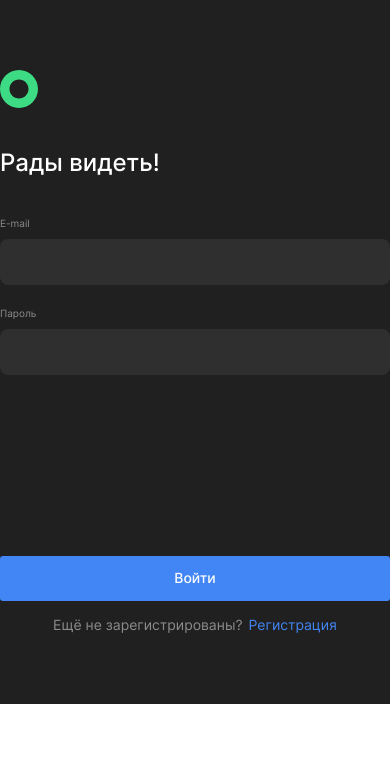
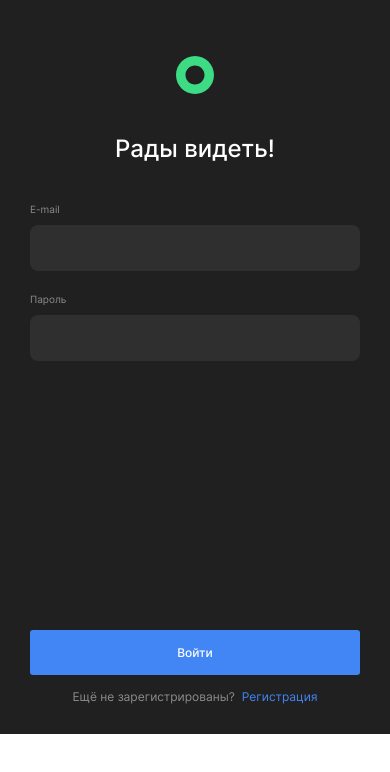
Before and after one commit to timofeykafanov/movies-explorer-frontend, a React (Create React App) app: page /signin in a window 390 px wide. Shown: the top 772 px of the page. Built offline with nearby package versions, Linux system fonts and the light colour scheme.

Commit message:
feat: make Login for 768px and 320px

```diff
--- a/src/components/Login/Login.css
+++ b/src/components/Login/Login.css
@@ -93,3 +93,38 @@
 .login__link:hover {
   opacity: 0.6;
 }
+
+@media screen and (max-width: 1279px) {
+  .login__container {
+    padding: 232px 0  ;
+  }
+}
+
+@media screen and (max-width: 767px) {
+  .login__container {
+    padding: 56px 30px 30px;
+  }
+
+  .login__logo {
+    margin: auto;
+  }
+
+  .login__title {
+    text-align: center;
+  }
+
+  .login__button {
+    margin: 247px 0 14px;
+    font-size: 12px;
+    line-height: 15px;
+  }
+
+  .login__text {
+    font-size: 12px;
+    line-height: 15px;
+  }
+
+  .login__link {
+    margin-left: 7px;
+  }
+}
```
